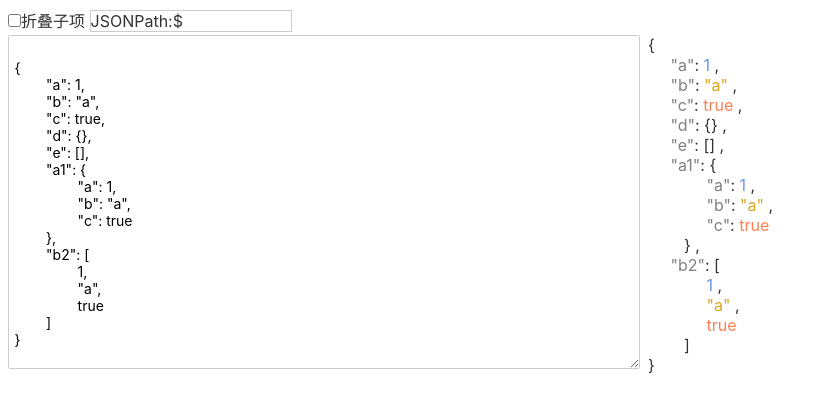
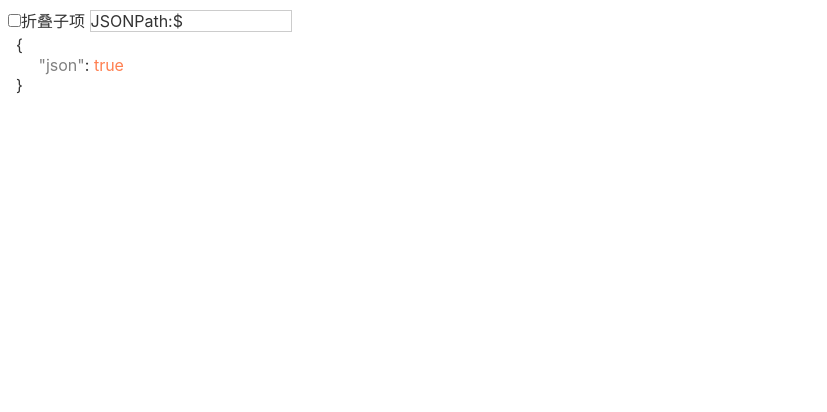
Before and after one commit to leavesster/jsonpath-generator, a Svelte app: page / in a window 1280 px wide. Shown: the top 412 px of the page, without its empty margins (0-827 px from the left). Built offline with nearby package versions, Linux system fonts and the light colour scheme.

Commit message:
extract json path view and support change by outside

```diff
--- a/src/App.svelte
+++ b/src/App.svelte
@@ -1,31 +1,13 @@
 <script lang="ts">
-	export let value: string = '';
+    import { writable } from "svelte/store";
 	import Obj from "./Obj.svelte";
 	import List from "./List.svelte";
 	import {path, fold} from "./jsonpath";
-	import { onMount } from "svelte";
 
-	function parse(str: string) {
-		try {
-			return JSON.parse(str);
-		} catch (e) {
-			console.error("parse json error:", e);
-			return "";
-		}
-	}
+    const json = writable({json: true});
+    window.json = json;
 
-	let el: HTMLTextAreaElement;
-	function autoHeight() {
-		el.style.height = "auto";
-		el.style.height = `${Math.max(el.scrollHeight, 200)}px`;
-		console.log(`autoHeight: ${el.scrollHeight}px`);
-	}
-
-	$: result = parse(value);
-
-	onMount(() => {
-		autoHeight();
-	});
+	$: result = $json as any;
 </script>
 
 <div class="jsonpath">
@@ -34,9 +16,7 @@
 		<span class="prefix">JSONPath: </span><span class="result">{$path}</span>
 	</div>
 </div>
-<div class="main">
-	<textarea class="input" type="text" on:input={autoHeight} bind:this={el} bind:value={value}></textarea>
-	<div class="json">
+<div class="json">
 	{#key result && result !== ""}
 		{#if Array.isArray(result)}
 			<List items={result}/>
@@ -44,7 +24,6 @@
 			<Obj object={result}></Obj>
 		{/if}
 	{/key}
-	</div>
 </div>
 
 <style>
--- a/src/types.ts
+++ b/src/types.ts
@@ -1,6 +1,13 @@
 import type { ArrayType } from "./List.svelte";
 import type { ObjType } from "./Obj.svelte";
 import type { Primitive } from "./Value.svelte";
+declare global {
+    interface Window {
+        json: {
+            set: any;
+        }
+    }
+}
 
 export function isArray(obj: Primitive | ObjType | ArrayType): obj is ArrayType {
     return Array.isArray(obj);
```
Also changed, not shown: 1 other file (tests, documents, lock files or other folders).
